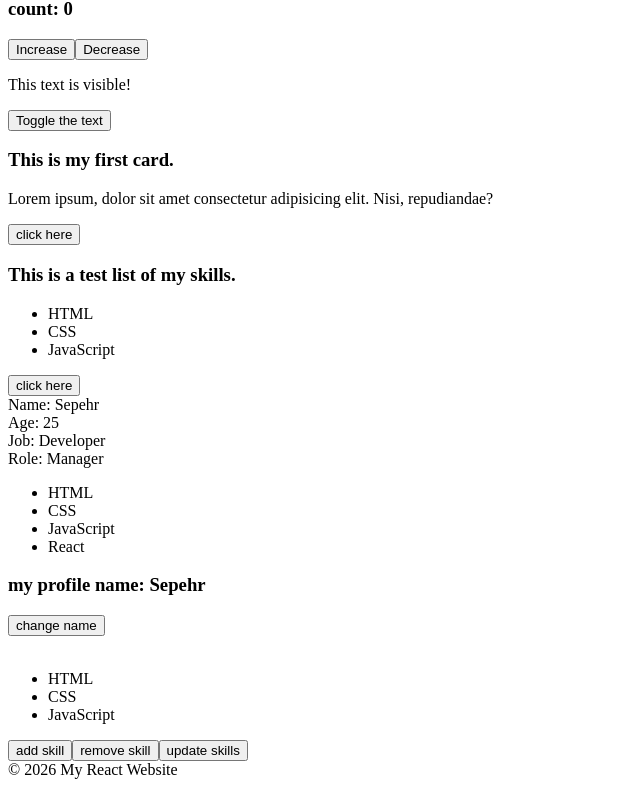
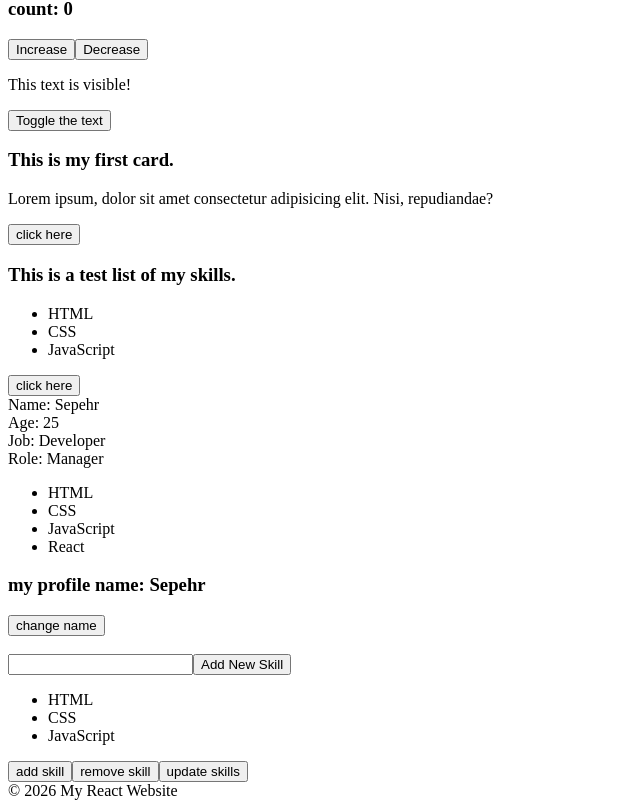
Before and after one commit to Sepehr-Nikiyan/react-bootcamp, a React (Vite) app: page / in a window 1280 px wide. Shown: the part 846-1654 px from the top of the page, without its empty margins (0-640 px from the left). Before the commit the page ends 1633 px from the top, so only its background shows below. Built offline with nearby package versions, Linux system fonts and the light colour scheme.

Commit message:
practice adding items to array state with controlled input

```diff
--- a/src/App.jsx
+++ b/src/App.jsx
@@ -58,6 +58,13 @@ function App() {
       }
     }));
   }
+  function handleSkillChange(event) {
+    setNewSkill(event.target.value);
+  }
+  function addNewSkill() {
+    setMySkills([...mySkills,newSkill]);
+    setNewSkill("");
+  }
 
   const name = "Sepehr";
 
@@ -91,7 +98,8 @@ function App() {
     age: 25,
     job: "Developer",
   });
-  const [mySkills, setMySkills] = useState(["HTML", "CSS", "JavaScript"])
+  const [mySkills, setMySkills] = useState(["HTML", "CSS", "JavaScript"]);
+  const [newSkill, setNewSkill] = useState("");
 
   return (
     <div>
@@ -157,6 +165,11 @@ function App() {
       <br />
 
       <div>
+        <input type="text" value={newSkill} onChange={handleSkillChange}/>
+        <button onClick={addNewSkill}>Add New Skill</button>
+
+        <br />
+
         <ul>{mySkills.map(
           (skill) => <li key={skill}>{skill}</li>
         )}
@@ -164,6 +177,7 @@ function App() {
         <button onClick={addSkill}>add skill</button>
         <button onClick={removeSkill}>remove skill</button>
         <button onClick={updateSkill}>update skills</button>
+
       </div>
 
       <Footer />
```
